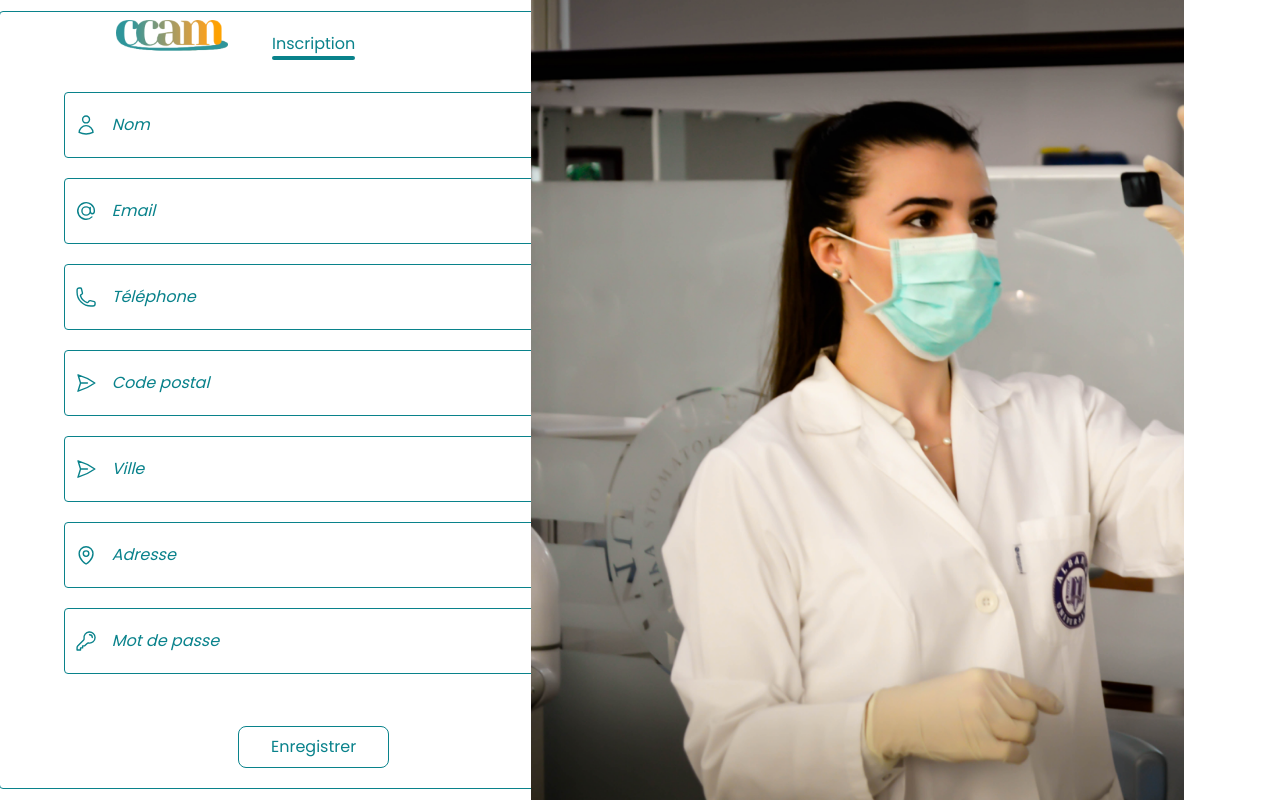
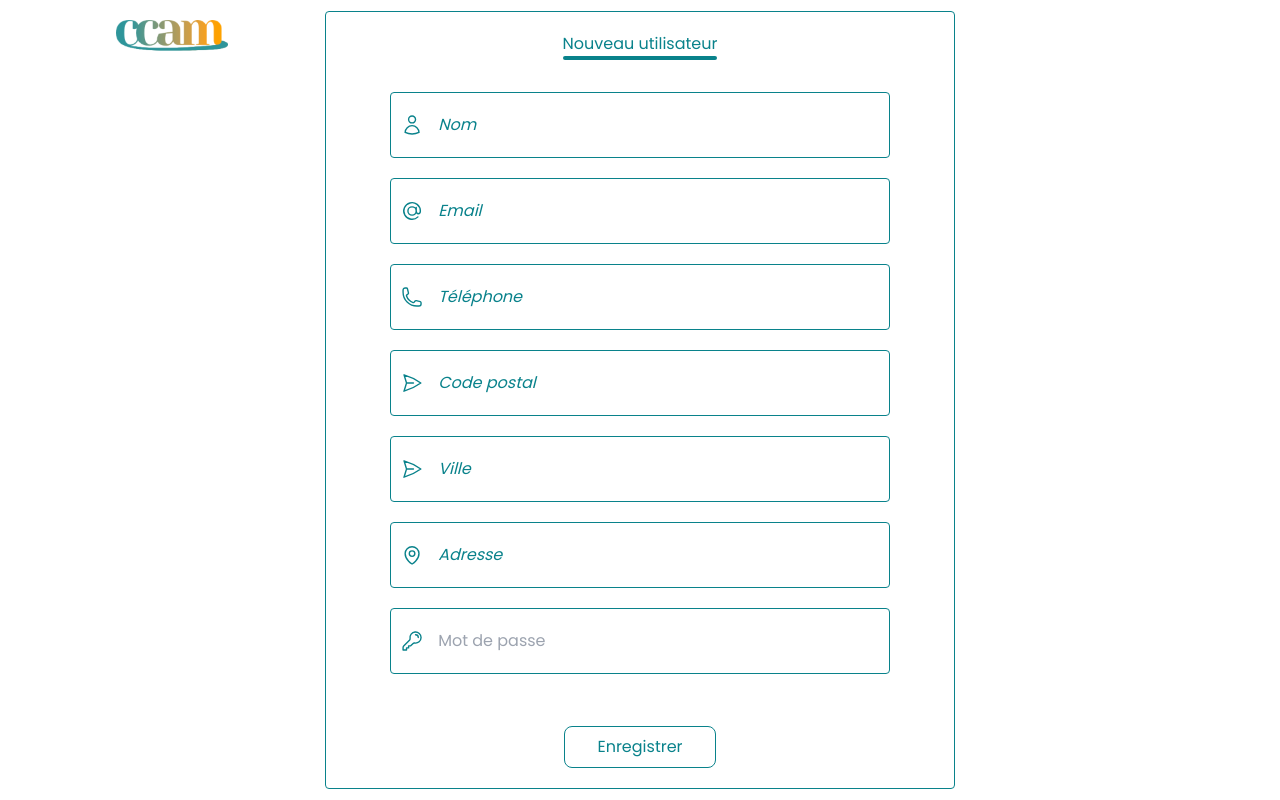
Before and after one commit to Nalvac/ChallengeStackM2, a React (Vite) app in the folder client/: page /signup in a window 1280 px wide. Built offline with nearby package versions, Linux system fonts and the light colour scheme.

Commit message:
NewUser page updated

```diff
--- a/client/src/assets/main.scss
+++ b/client/src/assets/main.scss
@@ -85,8 +85,14 @@ input[type="text"] {
   .input-wrapper {
     @apply flex flex-row border border-primary rounded text-primary px-2.5 py-5 gap-x-2.5 w-full;
 
-    input {
+    input[type="text"] {
       @apply placeholder:text-primary placeholder:italic;
+
+      &.field-error {
+        &::placeholder {
+          @apply m-0 font-semibold text-sm text-red-500;
+        }
+      }
     }
   }
 }
--- a/client/src/pages/Login/Login.jsx
+++ b/client/src/pages/Login/Login.jsx
@@ -21,10 +21,7 @@ export default function Login() {
   const {
     handleSubmit,
     register,
-    reset,
     formState: {errors, isSubmitting},
-    setError,
-    clearErrors
   } = useForm({defaultValues: initialValues, resolver: yupResolver(validationSchema)});
 
 
@@ -53,8 +50,9 @@ export default function Login() {
                           d="M15.75 6a3.75 3.75 0 1 1-7.5 0 3.75 3.75 0 0 1 7.5 0ZM4.501 20.118a7.5 7.5 0 0 1 14.998 0A17.933 17.933 0 0 1 12 21.75c-2.676 0-5.216-.584-7.499-1.632Z"/>
                   </svg>
                   <input
+                    type={'text'}
                     placeholder={errors.email ? `${errors.email.message}`: 'Adresse email'}
-                    className={errors.email ? 'form-error' : null}
+                    className={errors.email ? 'field-error' : null}
                     name='email' {...register('email')}
                   />
                 </div>
@@ -64,7 +62,7 @@ export default function Login() {
                   </svg>
                   <input
                     placeholder={errors.password ? `${errors.password.message}`: 'Mot de passe'}
-                    className={errors.password ? 'form-error' : null}
+                    className={errors.password ? 'field-error' : null}
                     type='password' name='password'
                     {...register('password')}
                   />
--- a/client/src/pages/Singup/Signup.jsx
+++ b/client/src/pages/Singup/Signup.jsx
@@ -1,6 +1,5 @@
 import styles from './Signup.module.scss';
 import logo from '../../assets/images/logo.png';
-import logo_img from "../../assets/images/img_login.png";
 import * as yup from 'yup';
 import {yupResolver} from "@hookform/resolvers/yup";
 import {useForm} from 'react-hook-form'
@@ -31,9 +30,6 @@ export default function Signup() {
     handleSubmit,
     formState: {errors, isSubmitting },
     register,
-    reset,
-    setError,
-    clearErrors,
   } = useForm({defaultValues: defaultValue, resolver: yupResolver(validationSchema)})
 
 
@@ -47,11 +43,10 @@ export default function Signup() {
         <div className={'absolute top-5 left-5 w-28'}>
           <img alt={'CCAM Logo'} src={logo}/>
         </div>
-        <div className={`relative flex flex-row h-screen custom-form`}>
-          <div className={`flex flex-col w-2/5 items-center justify-center`}>
+        <div className={`flex flex-col  items-center justify-center h-screen custom-form`}>
           <div className={`w-[630px] flex flex-col items-center justify-center py-2 ${styles.signupContainer}`}>
             <div className={styles.title}>
-                <h1 className={'text-primary'}>Inscription</h1>
+              <h1 className={'text-primary'}>Nouveau utilisateur</h1>
             </div>
             <div className={'py-8 w-[500px]'}>
               <div className={`flex flex-row border-primary p-2 input-wrapper`}>
@@ -61,9 +56,10 @@ export default function Signup() {
                         d="M15.75 6a3.75 3.75 0 1 1-7.5 0 3.75 3.75 0 0 1 7.5 0ZM4.501 20.118a7.5 7.5 0 0 1 14.998 0A17.933 17.933 0 0 1 12 21.75c-2.676 0-5.216-.584-7.499-1.632Z"/>
                 </svg>
                 <input
+                  type={'text'}
                   placeholder={errors.name ? `${errors.name.message}`: 'Nom'}
                   name={'name'} {...register('name')}
-                    className={errors.name ? 'form-error' : null}
+                  className={errors.name ? 'field-error' : null}
                 />
               </div>
 
@@ -72,8 +68,9 @@ export default function Signup() {
                   <path strokeLinecap="round" strokeLinejoin="round" d="M16.5 12a4.5 4.5 0 1 1-9 0 4.5 4.5 0 0 1 9 0Zm0 0c0 1.657 1.007 3 2.25 3S21 13.657 21 12a9 9 0 1 0-2.636 6.364M16.5 12V8.25" />
                 </svg>
                 <input
+                  type={'text'}
                   placeholder={errors.mail ? errors.mail.message : 'Email'}
-                    className={errors.mail ? 'form-error' : null}
+                  className={errors.mail ? 'field-error' : null}
                   name={'mail'}
                   {...register('mail')}/>
               </div>
@@ -84,9 +81,10 @@ export default function Signup() {
                   <path strokeLinecap="round" strokeLinejoin="round" d="M2.25 6.75c0 8.284 6.716 15 15 15h2.25a2.25 2.25 0 0 0 2.25-2.25v-1.372c0-.516-.500-.966-.852-1.091l-4.423-1.106c-.44-.11-.902.055-1.173.417l-.97 1.293c-.282.376-.769.542-1.21.38a12.035 12.035 0 0 1-7.143-7.143c-.162-.441.004-.928.38-1.21l1.293-.97c.363-.271.527-.734.417-1.173L6.963 3.102a1.125 1.125 0 0 0-1.091-.852H4.5A2.25 2.25 0 0 0 2.25 4.5v2.25Z" />
                 </svg>
                 <input
+                  type={'text'}
                   placeholder={errors.phone ? errors.phone.message : 'Téléphone'}
                   name={'phone'}
-                    className={errors.phone ? 'form-error' : null}
+                  className={errors.phone ? 'field-error' : null}
                   {...register('phone')}/>
               </div>
 
@@ -95,8 +93,9 @@ export default function Signup() {
                   <path strokeLinecap="round" strokeLinejoin="round" d="M6 12 3.269 3.125A59.769 59.769 0 0 1 21.485 12 59.768 59.768 0 0 1 3.27 20.875L5.999 12Zm0 0h7.5" />
                 </svg>
                 <input
+                  type={'text'}
                   placeholder={errors.zipCode ? errors.zipCode.message : 'Code postal'}
-                      className={errors.zipCode ? 'form-error' : null}
+                  className={errors.zipCode ? 'field-error' : null}
                   name={'zipCode'}
                   {...register('zipCode')}
                 />
@@ -107,8 +106,9 @@ export default function Signup() {
                   <path strokeLinecap="round" strokeLinejoin="round" d="M6 12 3.269 3.125A59.769 59.769 0 0 1 21.485 12 59.768 59.768 0 0 1 3.27 20.875L5.999 12Zm0 0h7.5" />
                 </svg>
                 <input
+                  type={'text'}
                   placeholder={errors.city ? errors.city.message : 'Ville'}
-                    className={errors.city ? 'form-error' : null}
+                  className={errors.city ? 'field-error' : null}
                   name={'city'}
                   {...register('city')}
                 />
@@ -121,8 +121,9 @@ export default function Signup() {
                   <path strokeLinecap="round" strokeLinejoin="round" d="M19.5 10.5c0 7.142-7.5 11.25-7.5 11.25S4.5 17.642 4.5 10.5a7.5 7.5 0 1 1 15 0Z" />
                 </svg>
                 <input
+                  type={'text'}
                   placeholder={errors.address ? errors.address.message : 'Adresse'}
-                    className={errors.address ? 'form-error' : null}
+                  className={errors.address ? 'field-error' : null}
                   name={'address'}
                   {...register('address')}/>
               </div>
@@ -134,7 +135,7 @@ export default function Signup() {
                 <input
                   type={'password'}
                   placeholder={errors.password ? errors.password.message : 'Mot de passe'}
-                    className={errors.password ? 'form-error' : null}
+                  className={errors.password ? 'field-error' : null}
                   name={'password'}
                   {...register('password')}/>
               </div>
@@ -147,10 +148,6 @@ export default function Signup() {
             </button>
           </div>
         </div>
-          <div className={'w-3/5'}>
-            <img alt={'Image of doctor'} src={logo_img} className={'h-full w-full max-w-100 object-cover '}/>
-          </div>
-        </div>
       </div>
     </form>
   )
```
Lines whose indentation alone changed are shown as unchanged.
